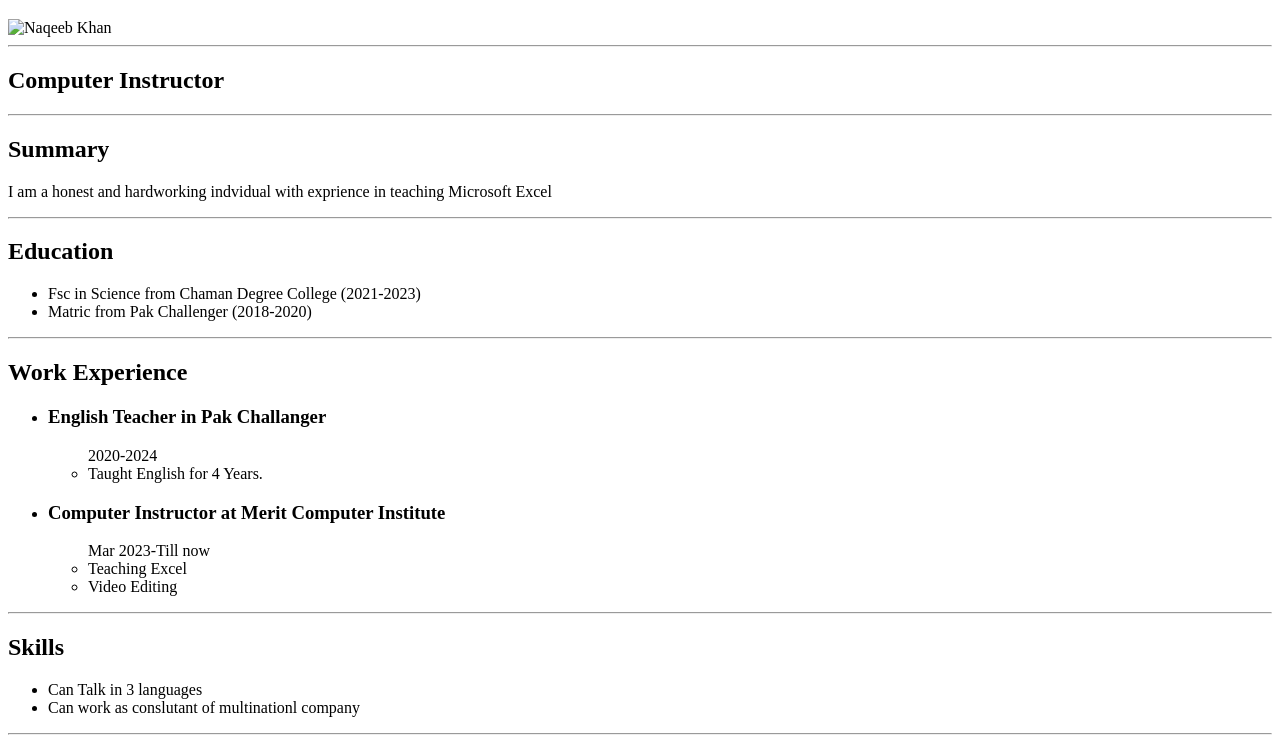
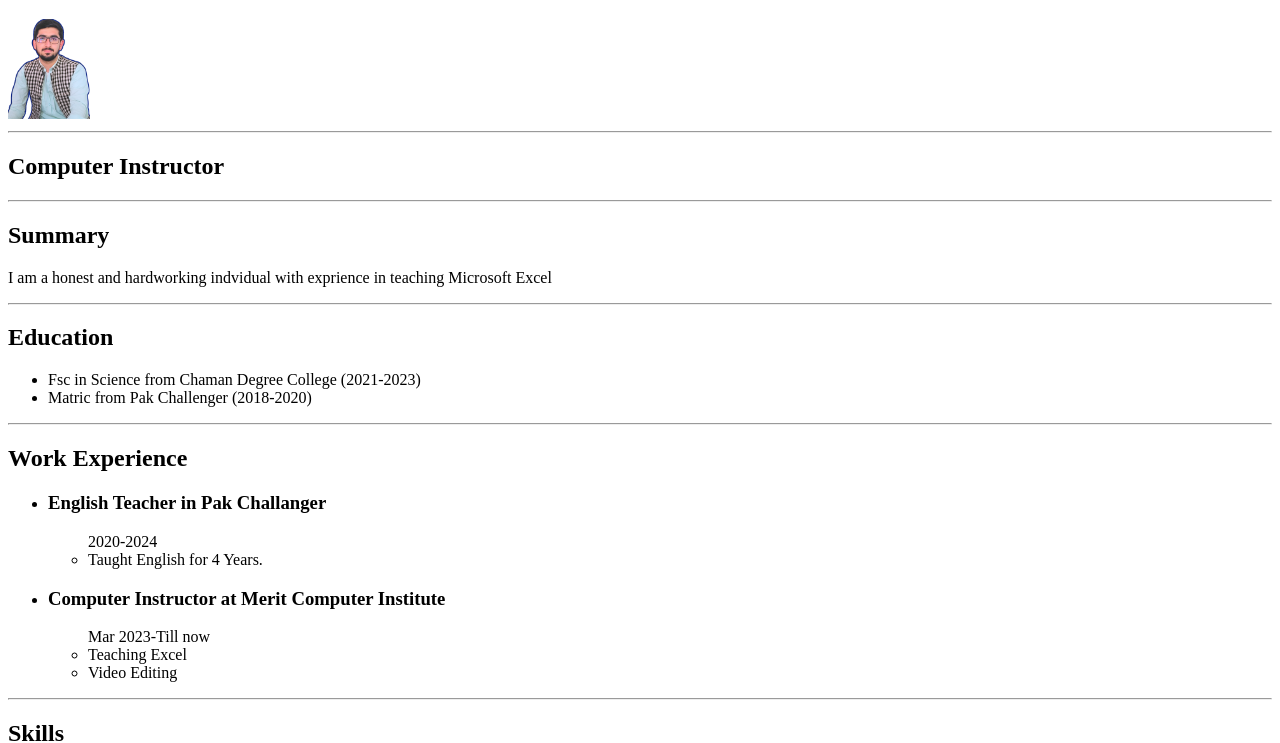
Before and after one commit to NaqeebKhan-ui/html-portfolio, a plain HTML site: page index.html in a window 1280 px wide. Shown: the part 61-804 px from the top of the page. Drawn offline with Linux system fonts and the light colour scheme.

Commit message:
Add files via upload

```diff
--- a/index.html
+++ b/index.html
@@ -7,7 +7,7 @@
 </head>
 <body>
     <h1>Naqeeb Khan</h1>
-    <img src="My picter.png" alt="Naqeeb Khan" height="100">
+    <img src="./My Picture.png" alt="Naqeeb Khan" height="100">
     <hr>
     <h2>Computer Instructor</h2>
     <hr>
```
Also changed, not shown: My Picture.png (added).
